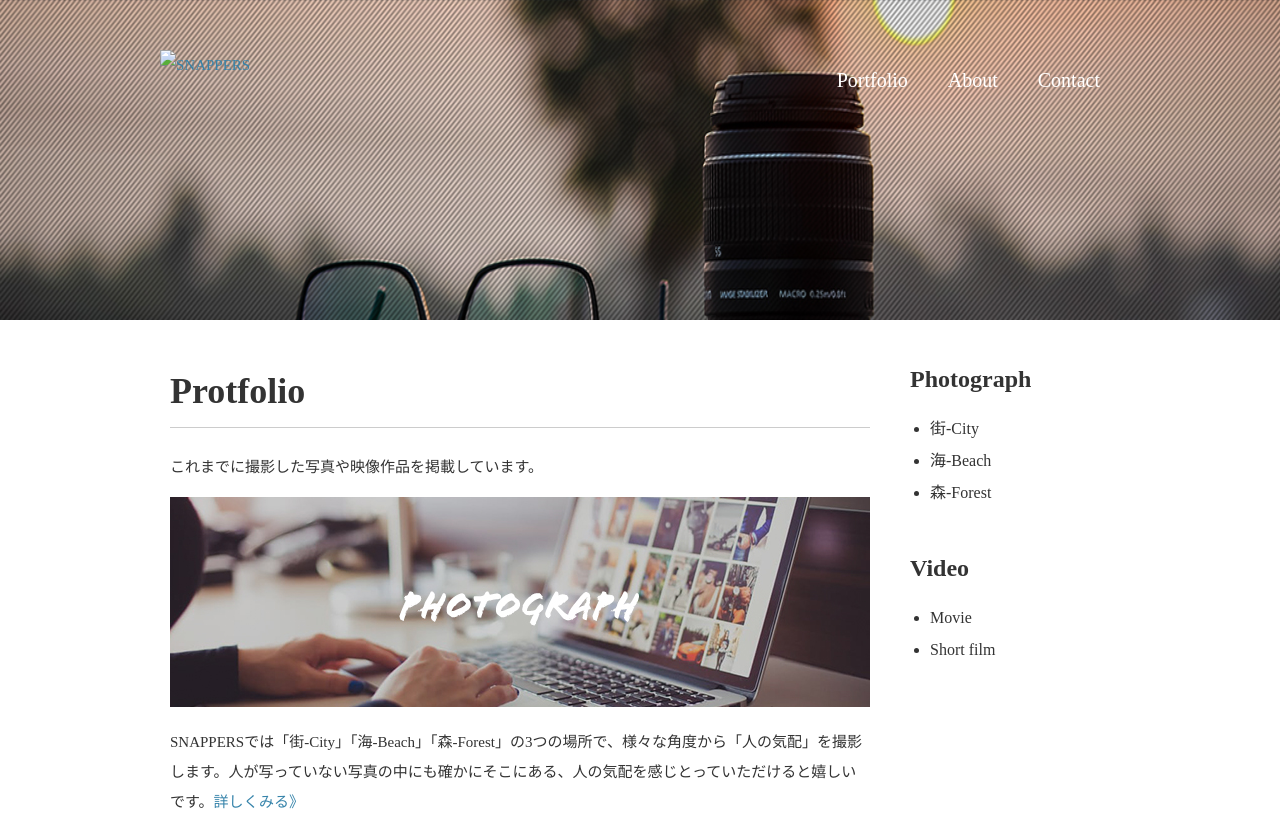
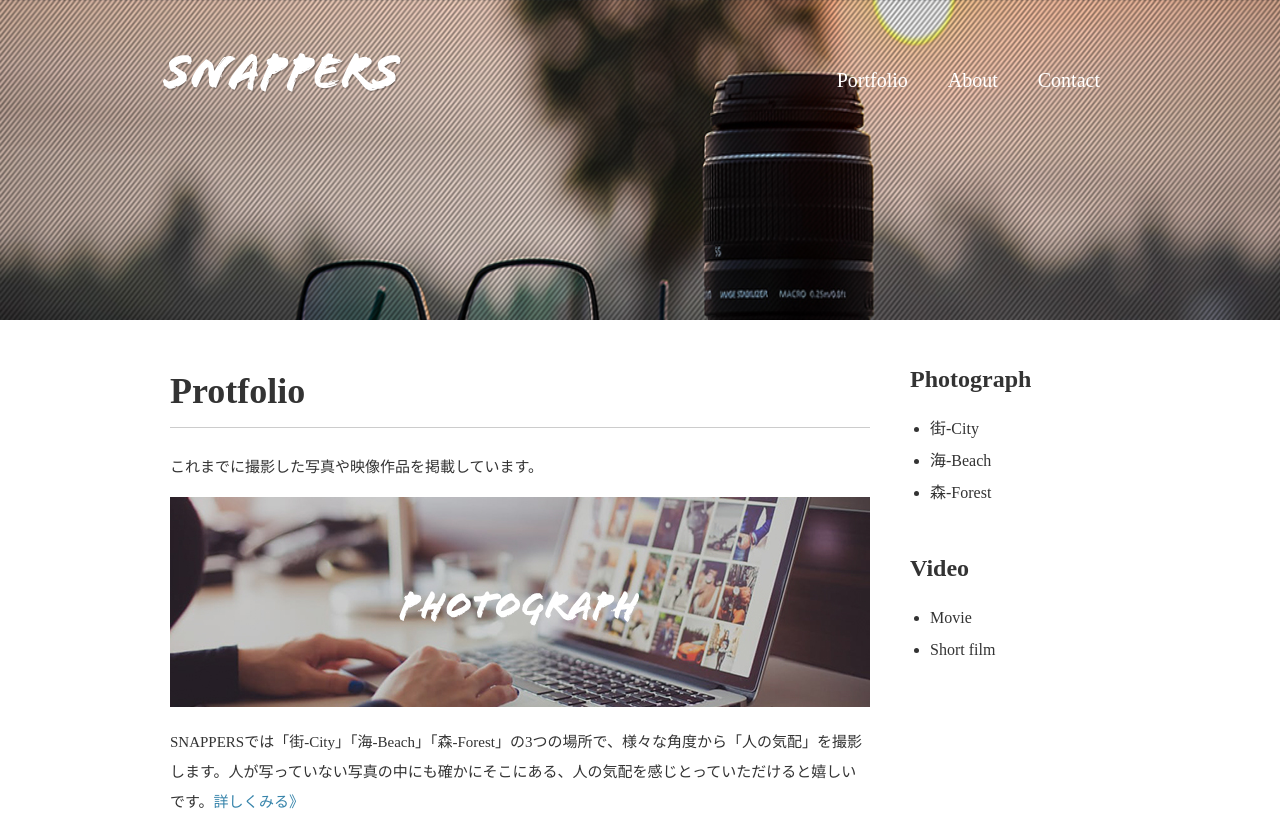
Before and after one commit to watao00/portfolio, a plain HTML site: page index.html in a window 1280 px wide. Shown: the top 820 px of the page. Drawn offline with Linux system fonts and the light colour scheme; files whose address does not match are found by name.

Commit message:
Update index.html

```diff
--- a/index.html
+++ b/index.html
@@ -10,7 +10,7 @@
 <body id="portfolio">
  <header>
    <div class="logo">
-     <a href="index.html"><img src="images/logo.png" alt="SNAPPERS"></a>
+     <a href="index.html"><img src="https://github.com/watao00/portfolio/blob/main/logo.png?raw=true" alt="SNAPPERS"></a>
    </div>
    <nav>
      <ul class="global-nav">
```
